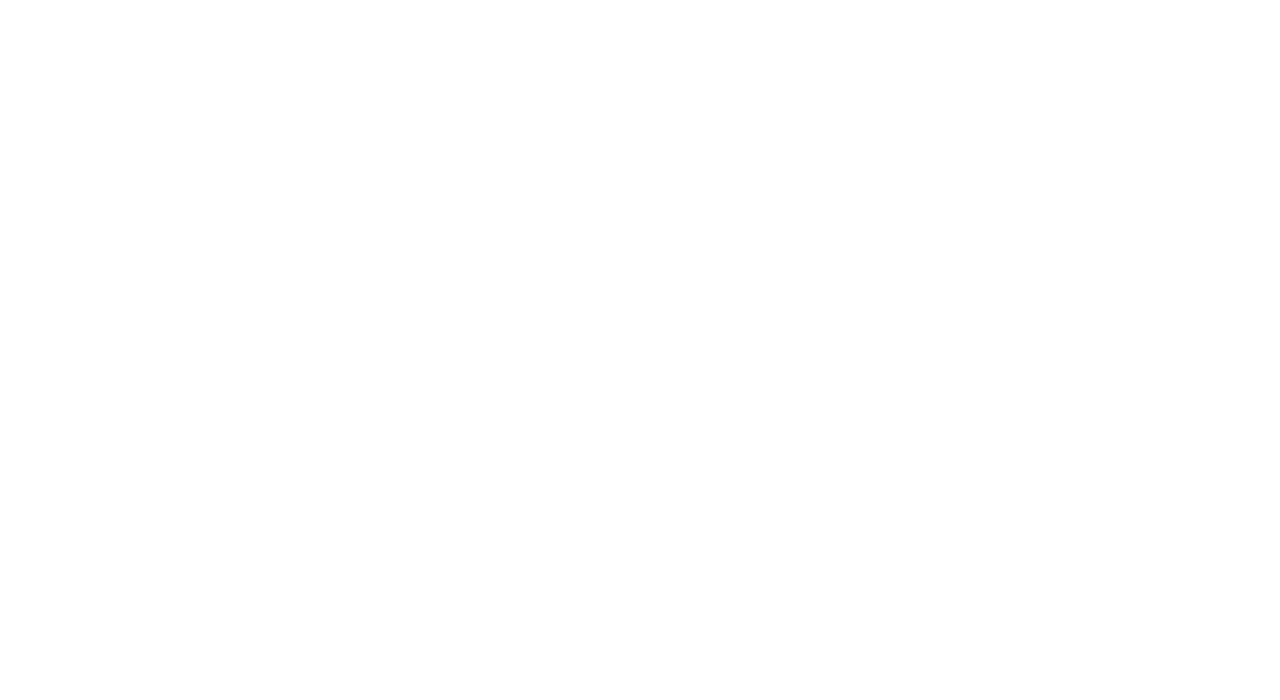
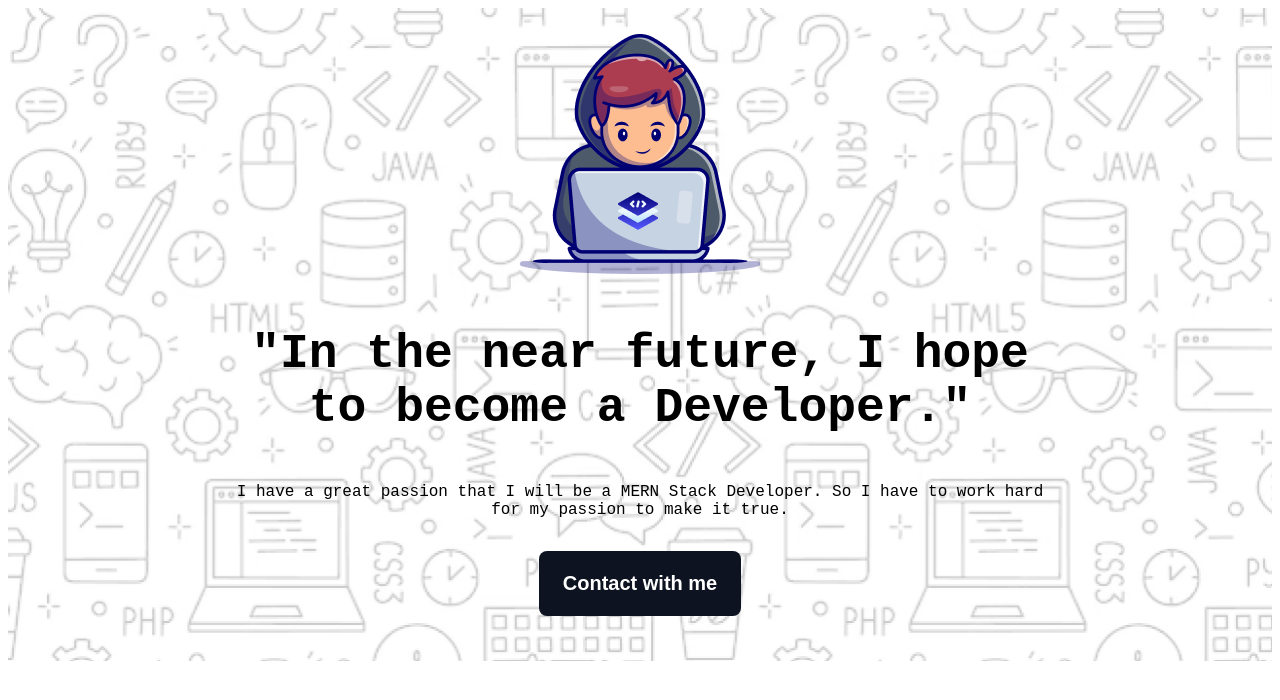
Before and after one commit to Rokon-Khan/ph-assignment-1, a plain HTML site: page index.html in a window 1280 px wide. Drawn offline with Linux system fonts and the light colour scheme; a web font is replaced by a local one.

Commit message:
Assignmnet-1 Header Section Complete

```diff
--- a/css/style.css
+++ b/css/style.css
@@ -0,0 +1,59 @@
+/* Basic Font Style */
+
+.azeret-mono-normal {
+  font-family: "Azeret Mono", monospace;
+  font-optical-sizing: auto;
+  font-style: normal;
+}
+
+/* Shared Style */
+
+.text-primary {
+  color: #0d1321;
+}
+
+.text-center {
+  text-align: center;
+}
+
+.secondary-bg {
+  background-color: #fff8f3;
+}
+
+.dark-2 {
+  color: #0d1321;
+}
+
+.btn-primary {
+  background-color: #0d1321;
+  font-weight: 600;
+  font-size: 20px;
+  color: #ffffff;
+  padding: 21px 24px;
+  border: none;
+  border-radius: 8px;
+  cursor: pointer;
+}
+
+/* Header Style */
+
+.header {
+  background-image: url(../assets/Hero-bg.png);
+  background-repeat: no-repeat;
+  background-size: cover;
+  display: flex;
+  justify-content: center;
+}
+
+.header-container {
+  max-width: 998px;
+  padding: 26px 221px 45px 221px;
+}
+
+.header-title {
+  font-size: 48px;
+  font-weight: 800;
+}
+.header-description {
+  margin-bottom: 32px;
+}
--- a/index.html
+++ b/index.html
@@ -5,10 +5,31 @@
     <meta http-equiv="X-UA-Compatible" content="IE=edge" />
     <meta name="viewport" content="width=device-width, initial-scale=1.0" />
     <title>Programming-Hero-Assignment-1</title>
+    <link rel="preconnect" href="https://fonts.googleapis.com" />
+    <link rel="preconnect" href="https://fonts.gstatic.com" crossorigin />
+    <link
+      href="https://fonts.googleapis.com/css2?family=Azeret+Mono:ital,wght@0,100..900;1,100..900&display=swap"
+      rel="stylesheet"
+    />
     <link rel="stylesheet" href="css/style.css" />
   </head>
-  <body>
-    <header></header>
+  <body class="azeret-mono-normal">
+    <!-- Header Section Start -->
+    <header class="header">
+      <div class="header-container text-center">
+        <div class="header-image"><img src="assets/Group.png" alt="" /></div>
+        <div class="header-content">
+          <h3 class="header-title">
+            "In the near future, I hope to become a Developer."
+          </h3>
+          <p class="header-description">
+            I have a great passion that I will be a MERN Stack Developer. So I
+            have to work hard for my passion to make it true.
+          </p>
+          <button class="btn-primary">Contact with me</button>
+        </div>
+      </div>
+    </header>
 
     <main></main>
 
```
